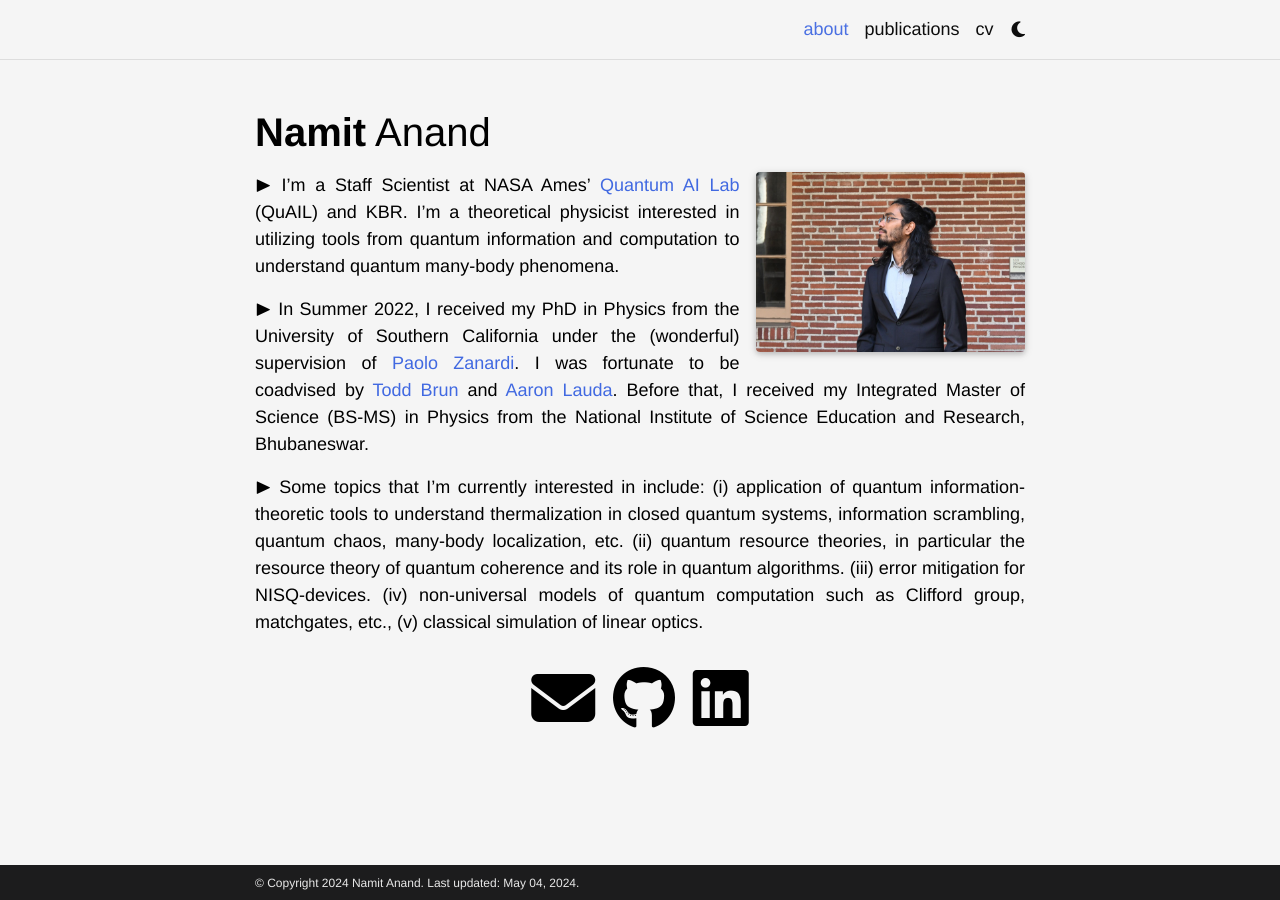
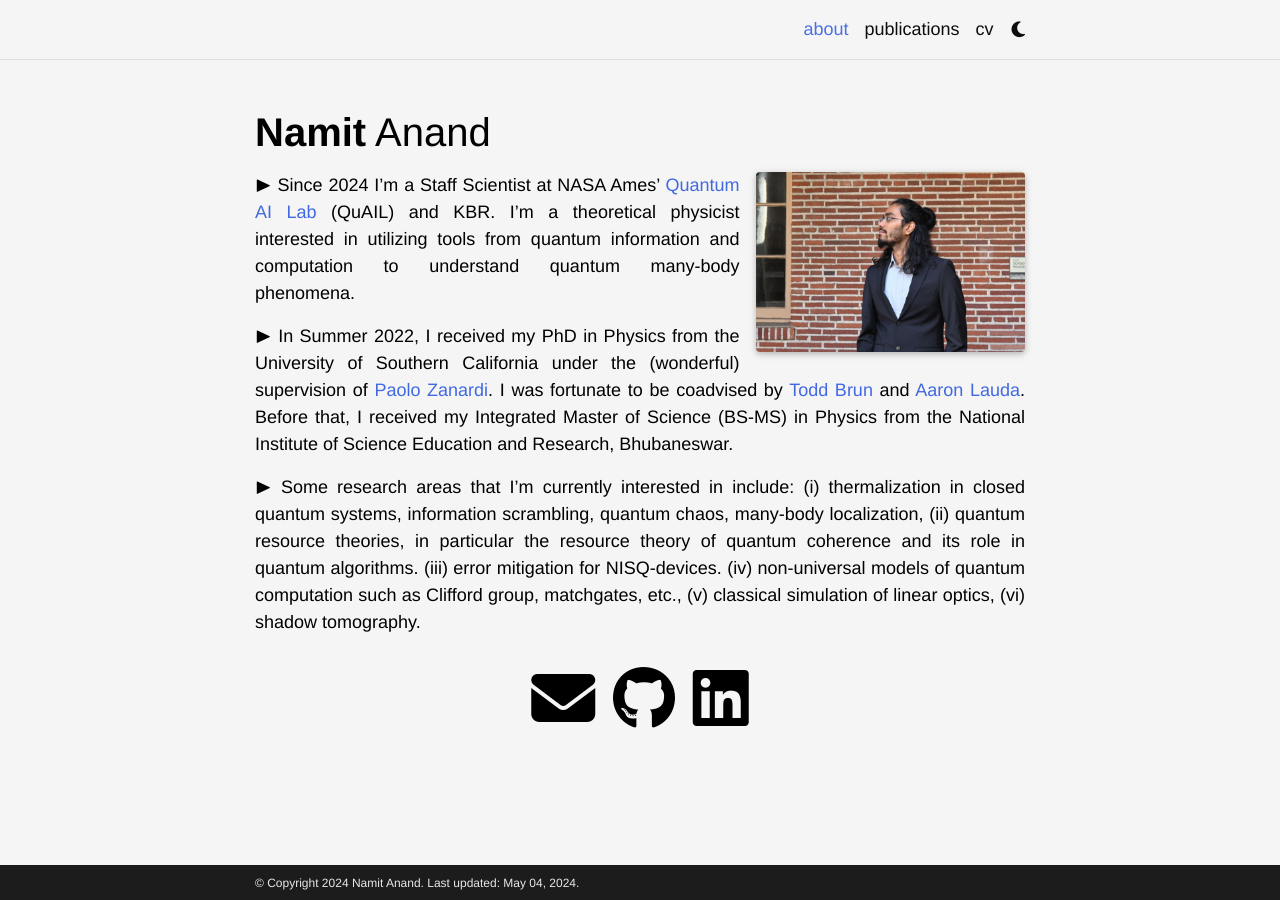
Before and after one commit to namitanand/namitanand.github.io, a Jekyll site: the page built from _pages/about.md, in a window 1280 px wide. Built offline with Jekyll 4.4.1, drawn with Linux system fonts in a browser that asks for light colours; full-size pictures stand in for the smaller copies a plugin makes; comment, search, counter and statistics services are not loaded; a style sheet for code colours, icons or effects is not loaded.

Commit message:
minor edits

```diff
--- a/_pages/about.md
+++ b/_pages/about.md
@@ -15,8 +15,8 @@
 social: true  # includes social icons at the bottom of the page
 ---
 
-$$\blacktriangleright$$ I'm a Staff Scientist at NASA Ames' [Quantum AI Lab](https://www.nasa.gov/content/nasa-quantum-artificial-intelligence-laboratory-quail) (QuAIL) and KBR. I'm a theoretical physicist interested in utilizing tools from quantum information and computation to understand quantum many-body phenomena.
+$$\blacktriangleright$$ Since 2024 I'm a Staff Scientist at NASA Ames' [Quantum AI Lab](https://www.nasa.gov/content/nasa-quantum-artificial-intelligence-laboratory-quail) (QuAIL) and KBR. I'm a theoretical physicist interested in utilizing tools from quantum information and computation to understand quantum many-body phenomena.
 
 $$\blacktriangleright$$ In Summer 2022, I received my PhD in Physics from the University of Southern California under the (wonderful) supervision of [Paolo Zanardi](https://dornsife.usc.edu/profile/paolo-zanardi/). I was fortunate to be coadvised by [Todd Brun](https://sites.usc.edu/tbrun/) and [Aaron Lauda](https://sites.google.com/view/lauda-home/home). Before that, I received my Integrated Master of Science (BS-MS) in Physics from the National Institute of Science Education and Research, Bhubaneswar.
 
-$$\blacktriangleright$$ Some topics that I'm currently interested in include: (i) application of quantum information-theoretic tools to understand thermalization in closed quantum systems, information scrambling, quantum chaos, many-body localization, etc. (ii) quantum resource theories, in particular the resource theory of quantum coherence and its role in quantum algorithms. (iii) error mitigation for NISQ-devices. (iv) non-universal models of quantum computation such as Clifford group, matchgates, etc., (v) classical simulation of linear optics.
+$$\blacktriangleright$$ Some research areas that I'm currently interested in include: (i) thermalization in closed quantum systems, information scrambling, quantum chaos, many-body localization, (ii) quantum resource theories, in particular the resource theory of quantum coherence and its role in quantum algorithms. (iii) error mitigation for NISQ-devices. (iv) non-universal models of quantum computation such as Clifford group, matchgates, etc., (v) classical simulation of linear optics, (vi) shadow tomography.
```
Also changed, not shown: 1 other file.
